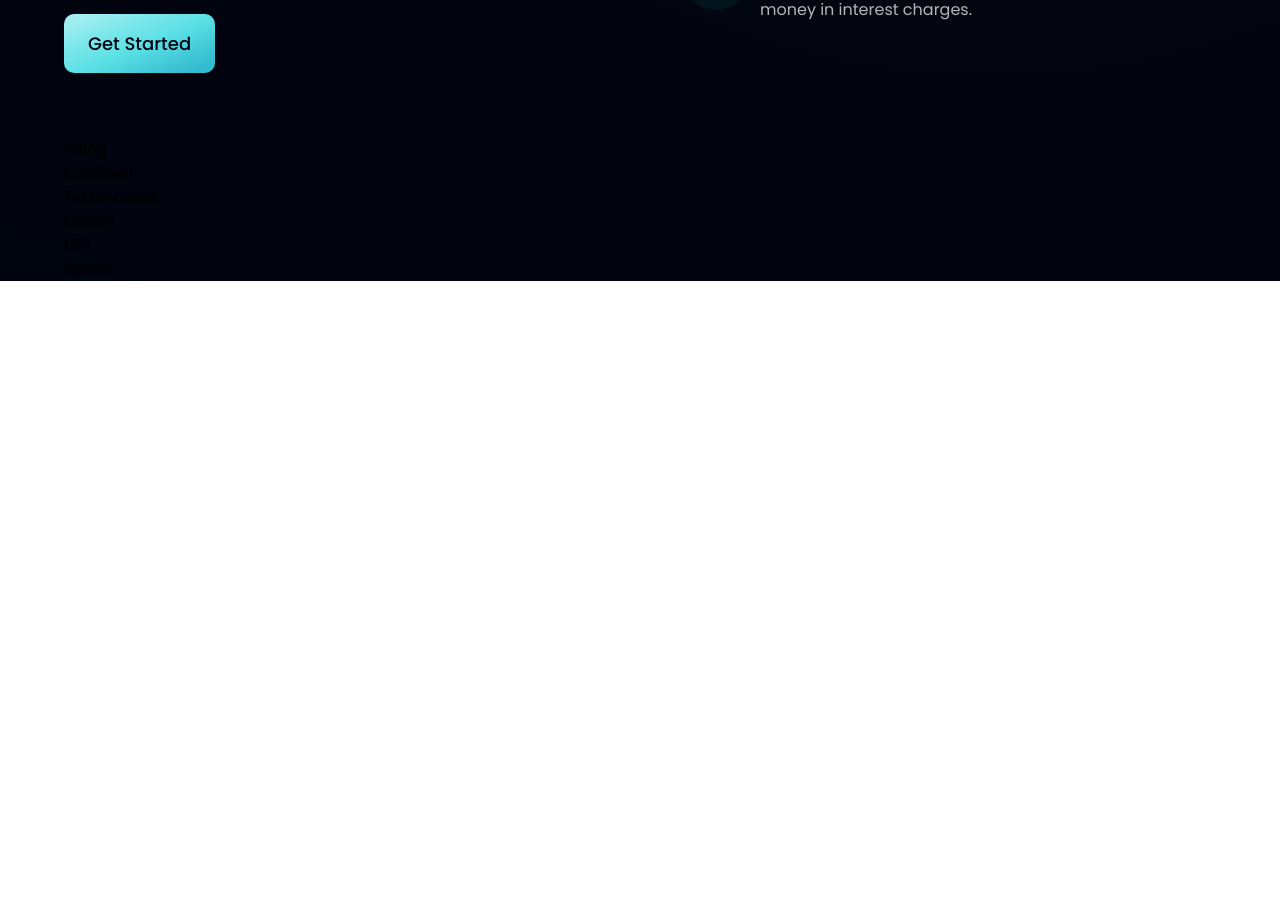
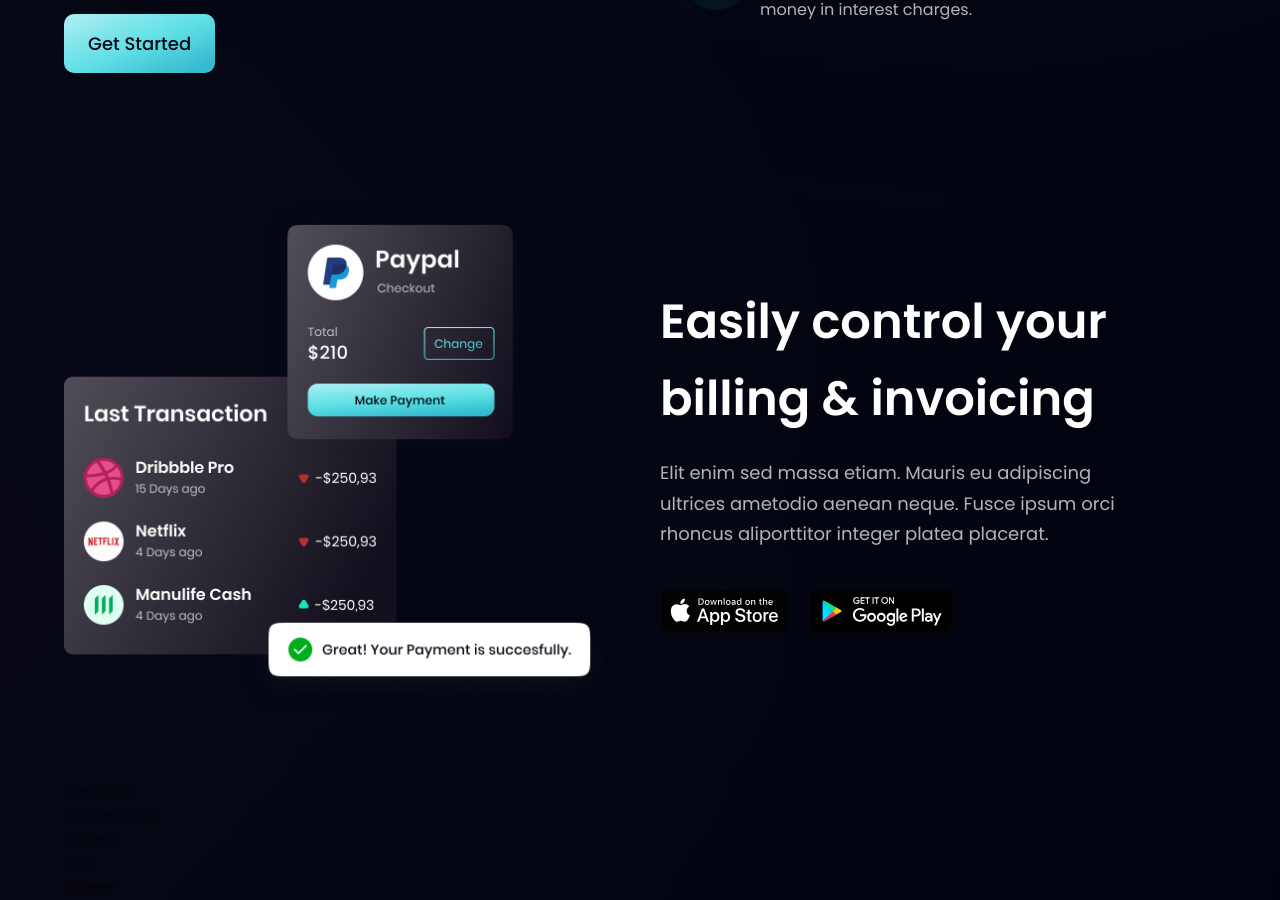
Before and after one commit to ImrulkayeSifat/Responsive-Landing-Website, a React (Vite) app: page / in a window 1280 px wide. Shown: the part 1409-2309 px from the top of the page. Before the commit the page ends 1690 px from the top, so only its background shows below. Built offline with nearby package versions, Linux system fonts and the light colour scheme.

Commit message:
billing section

```diff
--- a/src/components/Billing.tsx
+++ b/src/components/Billing.tsx
@@ -1,8 +1,35 @@
-import React from 'react'
+import { apple, bill, google } from "../assets";
+import styles, { layout } from "../style";
 
 const Biling = () => {
   return (
-    <div>Biling</div>
+    <section id="product" className={layout.sectionReverse}>
+      <div className={layout.sectionImgReverse}>
+        <img src={bill} alt="billing" className="w-[100%] h-[100%] relative z-[5]" />
+
+        {/* gradient start */}
+        <div className="absolute z-[3] -left-1/2 top-0 w-[50%] h-[50%] rounded-full white__gradient" />
+        <div className="absolute z-[0] w-[50%] h-[50%] -left-1/2 bottom-0 rounded-full pink__gradient" />
+        {/* gradient end */}
+      </div>
+
+      <div className={layout.sectionInfo}>
+        <h2 className={styles.heading2}>
+          Easily control your <br className="sm:block hidden" /> billing &
+          invoicing
+        </h2>
+        <p className={`${styles.paragraph} max-w-[470px] mt-5`}>
+          Elit enim sed massa etiam. Mauris eu adipiscing ultrices ametodio
+          aenean neque. Fusce ipsum orci rhoncus aliporttitor integer platea
+          placerat.
+        </p>
+
+        <div className="flex flex-row flex-wrap sm:mt-10 mt-6">
+          <img src={apple} alt="google_play" className="w-[128.86px] h-[42.05px] object-contain mr-5 cursor-pointer" />
+          <img src={google} alt="google_play" className="w-[144.17px] h-[43.08px] object-contain cursor-pointer" />
+        </div>
+      </div>
+    </section>
   )
 }
 
```
